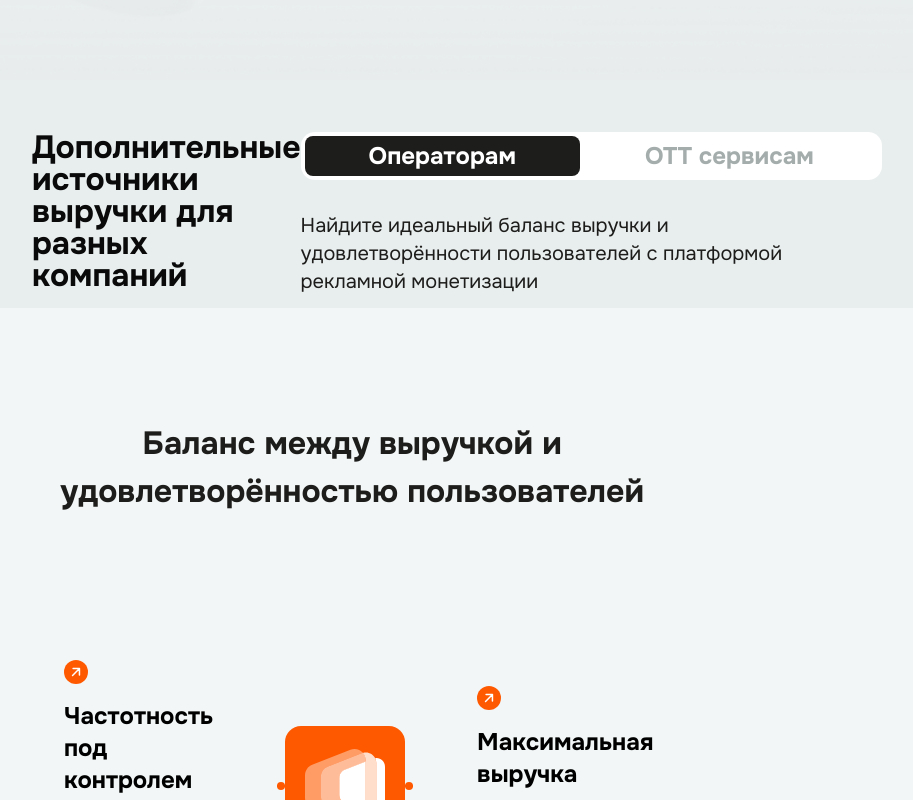
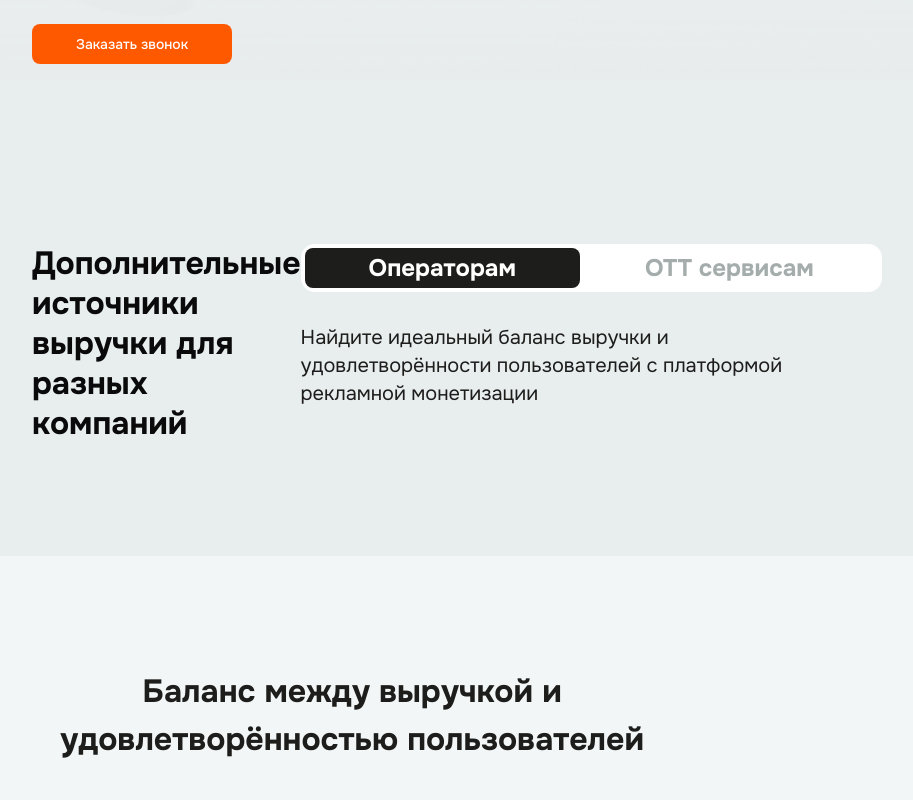
Before and after one commit to ARXXIII/getshoptv-frontend, a Next.js app: page / in a window 1280 px wide. Shown: the part 720-1520 px from the top of the page, without its empty margins (288-1201 px from the left). Built offline with nearby package versions, Linux system fonts and the light colour scheme.

Commit message:
Add line-height & padding-y

```diff
--- a/components/hero-block/hero.tsx
+++ b/components/hero-block/hero.tsx
@@ -17,14 +17,14 @@ const toggleProps = [
 
 export const Hero = () => {
     return (
-        <div className="px-80">
+        <div className="px-80 py-28">
             <div className="space-y-8 text-black-special">
                 <h1 className="font-bold text-[80px] leading-none">Монетизируйте клиентскую<br />базу, не снижая NPS</h1>
                 <h2 className="text-2xl">Найдите идеальный баланс выручки<br />и удовлетворённости пользователей с платформой<br />рекламной монетизации</h2>
             </div>
             <Button variant='orange' className="mt-20 px-11 py-3 rounded-lg">Заказать звонок</Button>
             <div className="flex justify-between mt-[180px]">
-                <h1 className="font-bold text-[32px] leading-none">Дополнительные источники<br />выручки для разных<br />компаний</h1>
+                <h1 className="font-bold text-[32px] leading-10">Дополнительные источники<br />выручки для разных<br />компаний</h1>
                 <Toggle props={toggleProps} />
             </div>
         </div>
```
